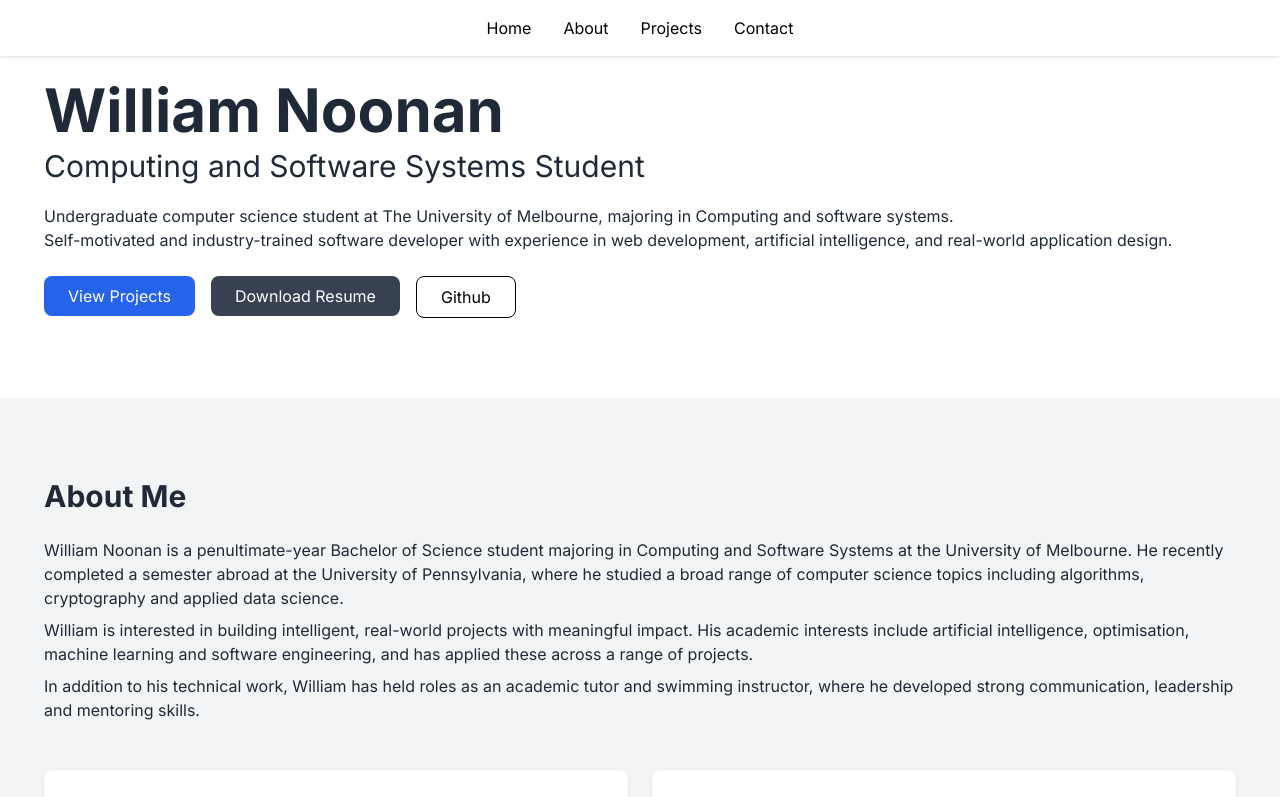
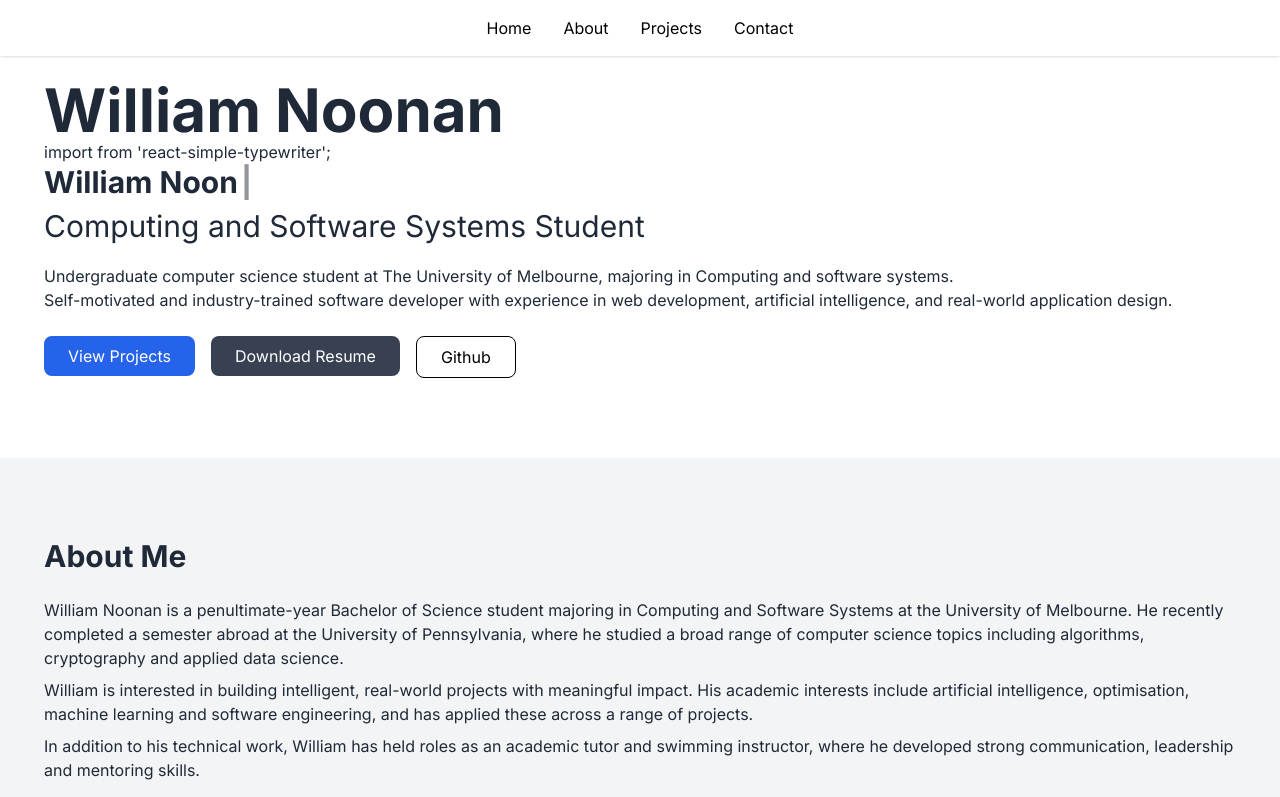
Before and after one commit to WillNoon/portfolio-website, a React (Create React App) app: page / in a window 1280 px wide. Shown: the top 797 px of the page. Built offline with nearby package versions, Linux system fonts and the light colour scheme.

Commit message:
add typewriter

```diff
--- a/package.json
+++ b/package.json
@@ -12,6 +12,7 @@
     "react-dom": "^18.2.0",
     "react-router-dom": "^6.30.1",
     "react-scripts": "5.0.1",
+    "react-simple-typewriter": "^5.0.1",
     "web-vitals": "^2.1.4"
   },
   "scripts": {
--- a/src/pages/Home.js
+++ b/src/pages/Home.js
@@ -1,8 +1,24 @@
+import { Typewriter } from 'react-simple-typewriter';
+
 function Home(){
     return (
         <div id="home" className="px-6 py-20 bg-white text-gray-800 animate-fade font-sans">
             <div className="mx-5">
                 <h1 className="text-6xl font-bold">William Noonan</h1>
+                import { Typewriter } from 'react-simple-typewriter';
+
+                <h1 className="text-3xl font-bold">
+                <Typewriter
+                    words={['William Noonan']}
+                    loop={0}
+                    cursor
+                    cursorStyle="|"
+                    typeSpeed={70}
+                    deleteSpeed={50}
+                    delaySpeed={1500}
+                />
+                </h1>
+
                 <h2 className="text-3xl mt-2">Computing and Software Systems Student</h2>
                 <p className="mt-5">Undergraduate computer science student at The University of Melbourne, majoring in Computing and software systems. <br />
                 Self-motivated and industry-trained software developer with experience in web development, artificial intelligence, and real-world application design.</p>
```
Also changed, not shown: 1 other file (tests, documents, lock files or other folders).
